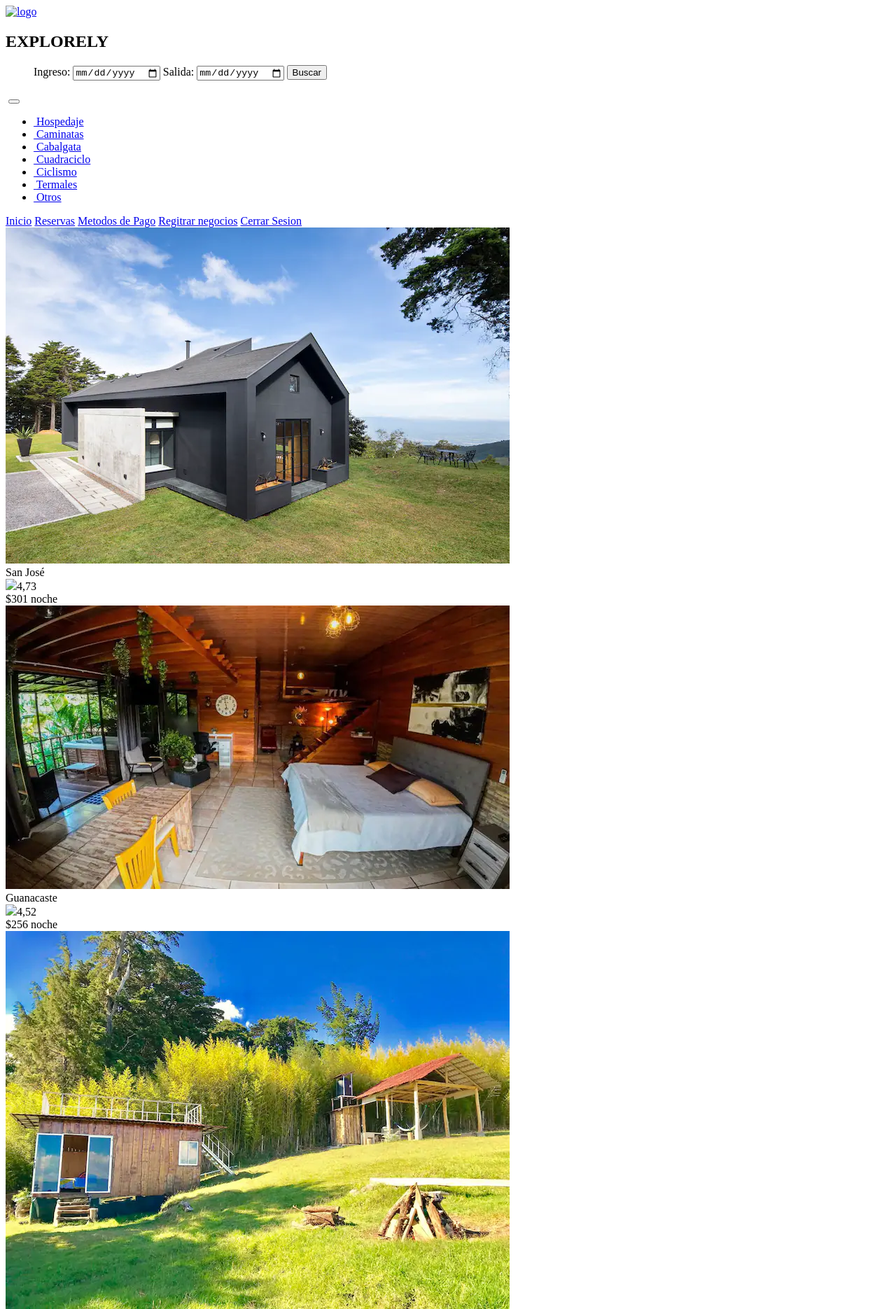
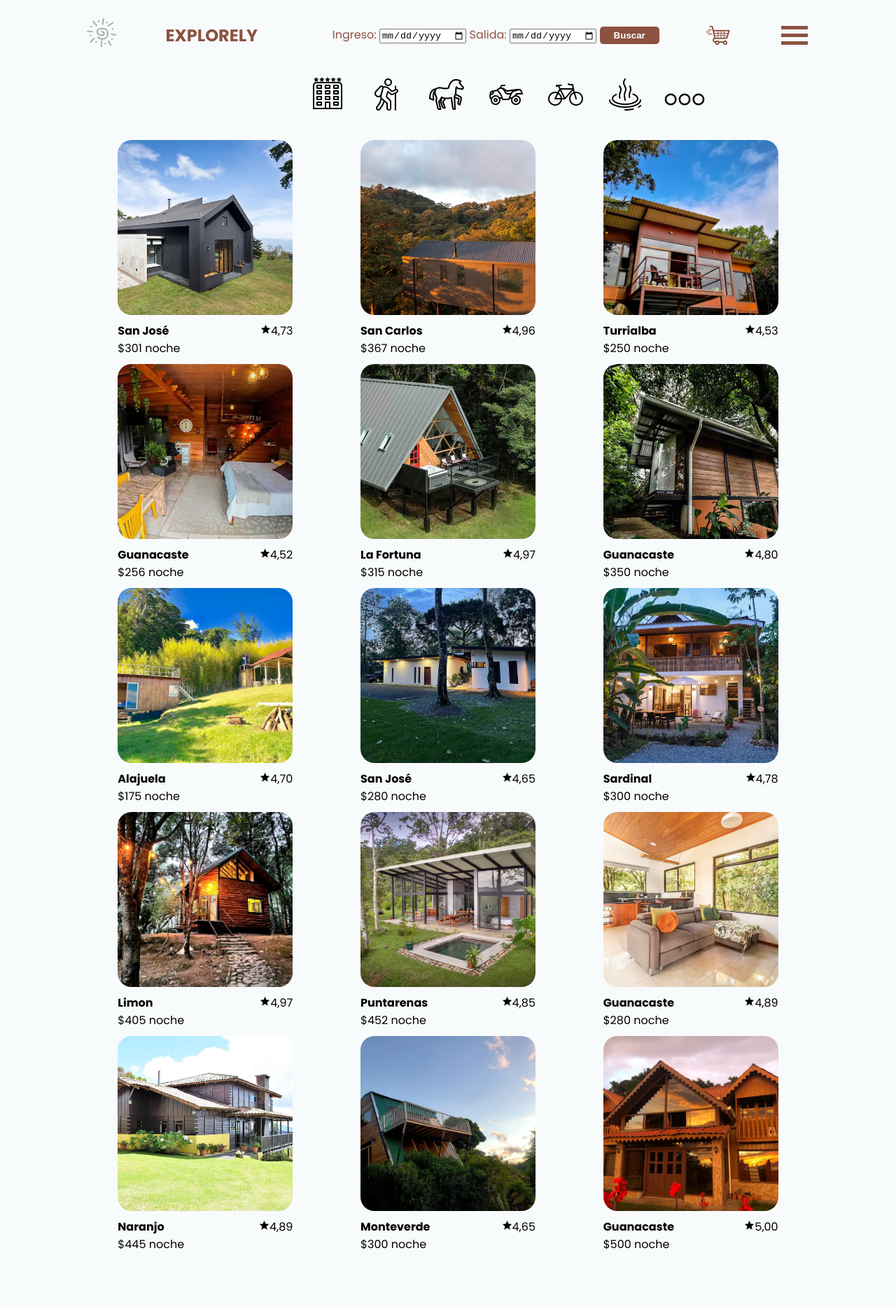
Before and after one commit to rHernandez9191/Explorely, a plain HTML site: page Public/paginaBusqueda.html in a window 1280 px wide. Shown: the top 1870 px of the page at 70% size. After the commit the page ends 1790 px from the top, so only its background shows below. Drawn offline with Linux system fonts and the light colour scheme; the site is published under a folder, as on GitHub Pages, so addresses that start at the root find nothing.

Commit message:
Cambio de ruta

```diff
--- a/Public/Reservas2.html
+++ b/Public/Reservas2.html
@@ -3,15 +3,15 @@
   <head>
     <meta charset="UTF-8" />
     <meta name="viewport" content="width=device-width, initial-scale=1.0" />
-    <link rel="stylesheet" href="css/styles.css" />
+    <link rel="stylesheet" href="./css/styles.css" />
     <title>Explorerly</title>
   </head>
   <body>
     <header>
       <div class="contenedor">
-        <a href="#"><img src="/img/logo.png" alt="logo" class="logo" /></a>
+        <a href="#"><img src="./img/logo.png" alt="logo" class="logo" /></a>
         <h2>EXPLORELY</h2>
-        <img src="/img/carritoCompras.png" class="carrito" alt="" />
+        <img src="./img/carritoCompras.png" class="carrito" alt="" />
         <button class="hamburger">
           <div class="barra"></div>
         </button>
--- a/Public/css/iniciarSesion.css
+++ b/Public/css/iniciarSesion.css
@@ -24,7 +24,7 @@ body {
   display: flex;
   justify-content: center;
   align-items: center;
-  background-image: url("/img/fondoRegistrarse.jpg");
+  background-image: url("./img/fondoRegistrarse.jpg");
   background-size: cover;
   min-height: 100vh;
 }
--- a/Public/paginaBusqueda.html
+++ b/Public/paginaBusqueda.html
@@ -4,13 +4,13 @@
     <meta charset="UTF-8" />
     <meta name="viewport" content="width=device-width, initial-scale=1.0" />
     <title>Inicio</title>
-    <link rel="stylesheet" href="/css/paginaBusqueda.css" />
-    <link rel="stylesheet" href="/js/main.js" />
+    <link rel="stylesheet" href="./css/paginaBusqueda.css" />
+    <link rel="stylesheet" href="./js/main.js" />
   </head>
   <body>
     <header>
       <div class="contenedor">
-        <a href="#"><img src="/img/logo.png" alt="logo" class="logo" /></a>
+        <a href="#"><img src="./img/logo.png" alt="logo" class="logo" /></a>
         <h2>EXPLORELY</h2>
         <ul>
           <label for="txtFecha-entrada">Ingreso:</label>
@@ -19,7 +19,7 @@
           <input type="date" id="txtFecha-salida" />
           <button class="button-buscar">Buscar</button>
         </ul>
-        <img src="/img/carritoCompras.png" class="carrito" alt="" />
+        <img src="./img/carritoCompras.png" class="carrito" alt="" />
         <button class="hamburger">
           <div class="barra"></div>
         </button>
@@ -29,7 +29,7 @@
           <li class="lista">
             <a href="#">
               <span class="icono"
-                ><img src="/img/hotelIcono.png" alt=""
+                ><img src="./img/hotelIcono.png" alt=""
               /></span>
               <span class="texto">Hospedaje</span>
             </a>
@@ -37,7 +37,7 @@
           <li class="lista">
             <a href="#">
               <span class="icono"
-                ><img src="/img/caminataIcono.png" alt=""
+                ><img src="./img/caminataIcono.png" alt=""
               /></span>
               <span class="texto">Caminatas</span>
             </a>
@@ -45,21 +45,21 @@
           <li class="lista">
             <a href="#">
               <span class="icono"
-                ><img src="/img/caballoIcono.png" alt=""
+                ><img src="./img/caballoIcono.png" alt=""
               /></span>
               <span class="texto">Cabalgata</span>
             </a>
           </li>
           <li class="lista">
             <a href="#">
-              <span class="icono"><img src="/img/atvIcono.png" alt="" /></span>
+              <span class="icono"><img src="./img/atvIcono.png" alt="" /></span>
               <span class="texto">Cuadraciclo</span>
             </a>
           </li>
           <li class="lista">
             <a href="#">
               <span class="icono"
-                ><img src="/img/bicicletaIcon.png" alt=""
+                ><img src="./img/bicicletaIcon.png" alt=""
               /></span>
               <span class="texto">Ciclismo</span>
             </a>
@@ -67,14 +67,14 @@
           <li class="lista">
             <a href="#">
               <span class="icono"
-                ><img src="/img/termalesIcon.png" alt=""
+                ><img src="./img/termalesIcon.png" alt=""
               /></span>
               <span class="texto">Termales</span>
             </a>
           </li>
           <li class="lista">
             <a href="#">
-              <span class="icono"><img src="/img/etcIcono.png" alt="" /></span>
+              <span class="icono"><img src="./img/etcIcono.png" alt="" /></span>
               <span class="texto">Otros</span>
             </a>
           </li>
@@ -104,7 +104,7 @@
               <div class="lugar">
                 <div class="local"><span class="txtlugar">San José</span></div>
                 <div class="calificacion">
-                  <img src="/img/estrellaIcono.png" class="estrella" /><span
+                  <img src="./img/estrellaIcono.png" class="estrella" /><span
                     >4,73</span
                   >
                 </div>
@@ -126,7 +126,7 @@
                   <span class="txtlugar">Guanacaste</span>
                 </div>
                 <div class="calificacion">
-                  <img src="/img/estrellaIcono.png" class="estrella" /><span
+                  <img src="./img/estrellaIcono.png" class="estrella" /><span
                     >4,52</span
                   >
                 </div>
@@ -146,7 +146,7 @@
               <div class="lugar">
                 <div class="local"><span class="txtlugar">Alajuela</span></div>
                 <div class="calificacion">
-                  <img src="/img/estrellaIcono.png" class="estrella" /><span
+                  <img src="./img/estrellaIcono.png" class="estrella" /><span
                     >4,70</span
                   >
                 </div>
@@ -166,7 +166,7 @@
               <div class="lugar">
                 <div class="local"><span class="txtlugar">Limon</span></div>
                 <div class="calificacion">
-                  <img src="/img/estrellaIcono.png" class="estrella" /><span
+                  <img src="./img/estrellaIcono.png" class="estrella" /><span
                     >4,97</span
                   >
                 </div>
@@ -186,7 +186,7 @@
               <div class="lugar">
                 <div class="local"><span class="txtlugar">Naranjo</span></div>
                 <div class="calificacion">
-                  <img src="/img/estrellaIcono.png" class="estrella" /><span
+                  <img src="./img/estrellaIcono.png" class="estrella" /><span
                     >4,89</span
                   >
                 </div>
@@ -210,7 +210,7 @@
                   <span class="txtlugar">San Carlos</span>
                 </div>
                 <div class="calificacion">
-                  <img src="/img/estrellaIcono.png" class="estrella" /><span
+                  <img src="./img/estrellaIcono.png" class="estrella" /><span
                     >4,96</span
                   >
                 </div>
@@ -232,7 +232,7 @@
                   <span class="txtlugar">La Fortuna </span>
                 </div>
                 <div class="calificacion">
-                  <img src="/img/estrellaIcono.png" class="estrella" /><span
+                  <img src="./img/estrellaIcono.png" class="estrella" /><span
                     >4,97</span
                   >
                 </div>
@@ -252,7 +252,7 @@
               <div class="lugar">
                 <div class="local"><span class="txtlugar">San José</span></div>
                 <div class="calificacion">
-                  <img src="/img/estrellaIcono.png" class="estrella" /><span
+                  <img src="./img/estrellaIcono.png" class="estrella" /><span
                     >4,65</span
                   >
                 </div>
@@ -274,7 +274,7 @@
                   <span class="txtlugar">Puntarenas</span>
                 </div>
                 <div class="calificacion">
-                  <img src="/img/estrellaIcono.png" class="estrella" /><span
+                  <img src="./img/estrellaIcono.png" class="estrella" /><span
                     >4,85</span
                   >
                 </div>
@@ -296,7 +296,7 @@
                   <span class="txtlugar">Monteverde</span>
                 </div>
                 <div class="calificacion">
-                  <img src="/img/estrellaIcono.png" class="estrella" /><span
+                  <img src="./img/estrellaIcono.png" class="estrella" /><span
                     >4,65</span
                   >
                 </div>
@@ -318,7 +318,7 @@
               <div class="lugar">
                 <div class="local"><span class="txtlugar">Turrialba</span></div>
                 <div class="calificacion">
-                  <img src="/img/estrellaIcono.png" class="estrella" /><span
+                  <img src="./img/estrellaIcono.png" class="estrella" /><span
                     >4,53</span
                   >
                 </div>
@@ -340,7 +340,7 @@
                   <span class="txtlugar">Guanacaste</span>
                 </div>
                 <div class="calificacion">
-                  <img src="/img/estrellaIcono.png" class="estrella" /><span
+                  <img src="./img/estrellaIcono.png" class="estrella" /><span
                     >4,80</span
                   >
                 </div>
@@ -362,7 +362,7 @@
                   <span class="txtlugar">Sardinal</span>
                 </div>
                 <div class="calificacion">
-                  <img src="/img/estrellaIcono.png" class="estrella" /><span
+                  <img src="./img/estrellaIcono.png" class="estrella" /><span
                     >4,78</span
                   >
                 </div>
@@ -384,7 +384,7 @@
                   <span class="txtlugar">Guanacaste</span>
                 </div>
                 <div class="calificacion">
-                  <img src="/img/estrellaIcono.png" class="estrella" /><span
+                  <img src="./img/estrellaIcono.png" class="estrella" /><span
                     >4,89</span
                   >
                 </div>
@@ -406,7 +406,7 @@
                   <span class="txtlugar">Guanacaste</span>
                 </div>
                 <div class="calificacion">
-                  <img src="/img/estrellaIcono.png" class="estrella" /><span
+                  <img src="./img/estrellaIcono.png" class="estrella" /><span
                     >5,00</span
                   >
                 </div>
@@ -421,6 +421,6 @@
     </main>
     <footer></footer>
 
-    <script src="/js/main.js"></script>
+    <script src="./js/main.js"></script>
   </body>
 </html>
```
Also changed, not shown: Public/index.html (+4 -4 lines), Public/iniciarSesion.html (+3 -3 lines), Public/recuperarContrasena.html (+5 -5 lines), Public/registrarNegocio.html (+5 -5 lines), Public/registrarPagos.html (+5 -5 lines), Public/registrarUsuario.html (+5 -5 lines), Public/reservas.html (+8 -8 lines).
